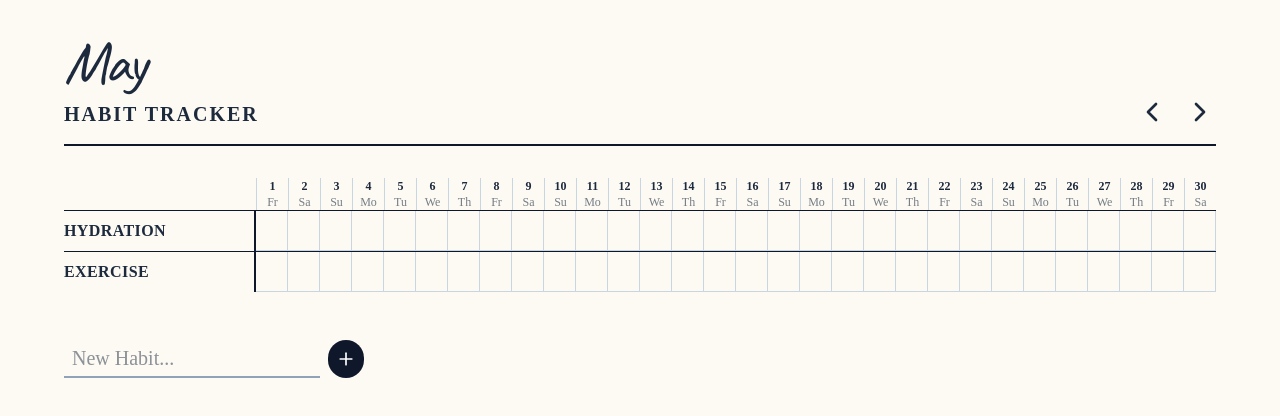
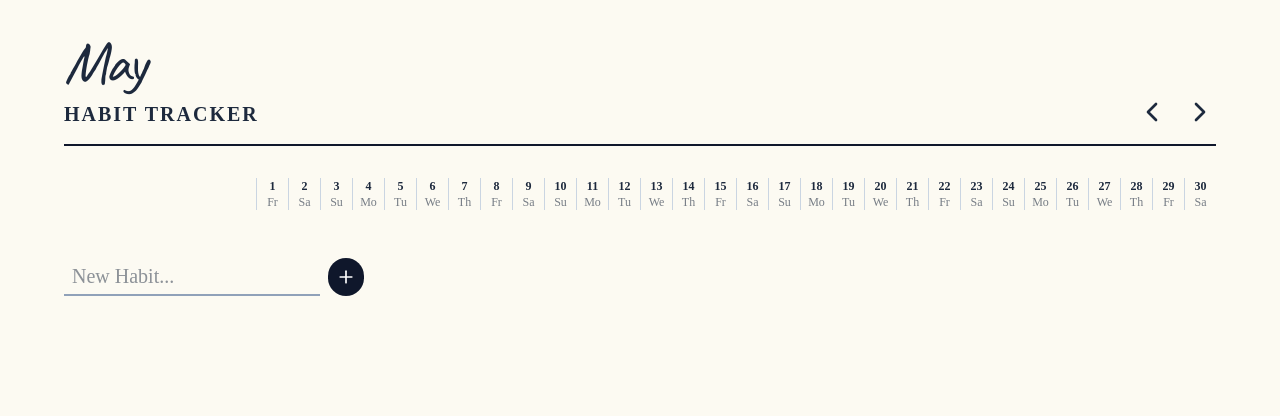
Before and after one commit to mickeymaruf/habit-tracker, a React (Vite) app: page / in a window 1280 px wide. Shown: the top 416 px of the page. Built offline with nearby package versions, Linux system fonts and the light colour scheme.

Commit message:
feat: save in localStorage

```diff
--- a/src/App.tsx
+++ b/src/App.tsx
@@ -1,4 +1,4 @@
-import React, { useState, useMemo } from 'react';
+import React, { useState, useMemo, useEffect } from 'react';
 import { motion, AnimatePresence } from 'framer-motion';
 import { ChevronLeft, ChevronRight, Plus, Trash2 } from 'lucide-react';
 import { format, startOfMonth, endOfMonth, eachDayOfInterval, addMonths, subMonths, getDate } from 'date-fns';
@@ -10,11 +10,15 @@ const COLORS = [
 
 export default function HabitTracker() {
   const [currentDate, setCurrentDate] = useState(new Date());
-  const [habits, setHabits] = useState([
-    { id: 1, name: 'HYDRATION', color: '#8ecae6', completed: {} },
-    { id: 2, name: 'EXERCISE', color: '#219ebc', completed: {} },
-  ]);
+  const [habits, setHabits] = useState(() => {
+    const saved = localStorage.getItem('habits');
+    return saved ? JSON.parse(saved) : [];
+  });
   const [newHabitName, setNewHabitName] = useState('');
+
+  useEffect(() => {
+    localStorage.setItem('habits', JSON.stringify(habits));
+  }, [habits]);
 
   const daysInMonth = useMemo(() => {
     return eachDayOfInterval({
@@ -40,7 +44,7 @@ export default function HabitTracker() {
     if (!newHabitName.trim()) return;
     const newHabit = {
       id: Date.now(),
-      name: newHabitName.toUpperCase(),
+      name: newHabitName,
       color: COLORS[habits.length % COLORS.length],
       completed: {}
     };
--- a/src/index.css
+++ b/src/index.css
@@ -1 +1,2 @@
 @import url('https://fonts.googleapis.com/css2?family=Caveat:wght@400..700&family=Patrick+Hand&family=Gochi+Hand&display=swap');
+/* @import url('https://fonts.googleapis.com/css2?family=Architects+Daughter&display=swap'); */
```
